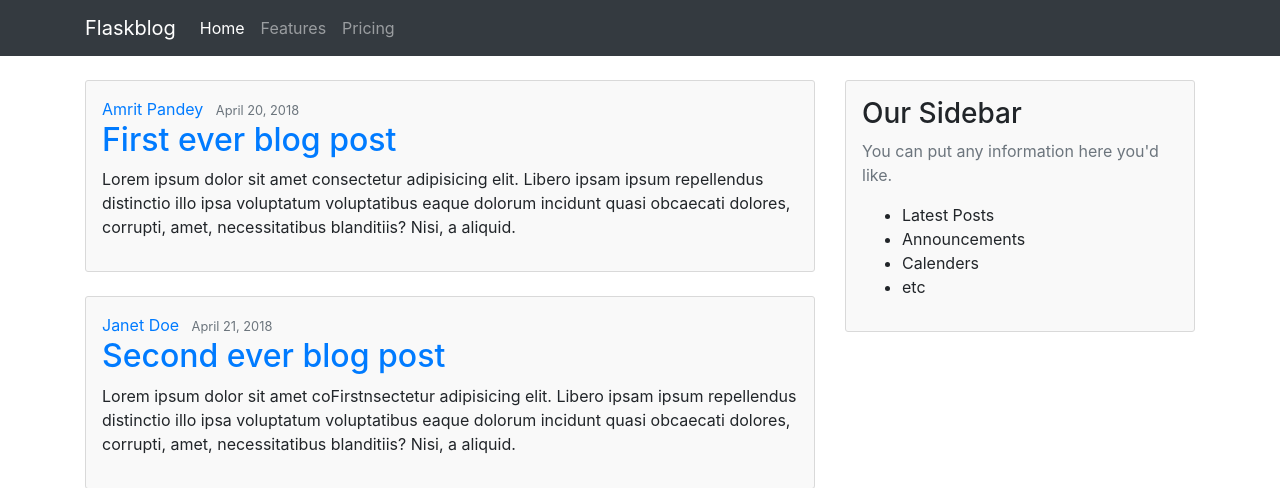
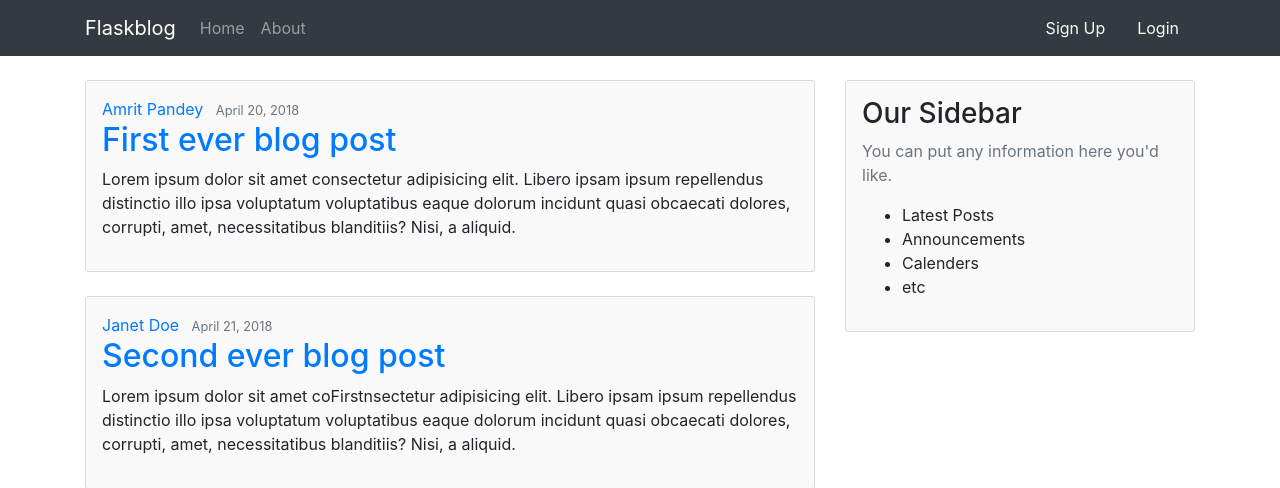
Before and after one commit to amritpandey23/Flask-Blog, a Flask app: page / in a window 1280 px wide. Shown: the top 488 px of the page. Run offline with Flask 2, Linux system fonts and the light colour scheme; some libraries are stand-ins or nearby versions.

Commit message:
layout html update

```diff
--- a/templates/layout.html
+++ b/templates/layout.html
@@ -20,16 +20,17 @@
     <header class="site-header">
         <nav class="navbar navbar-expand-lg navbar-dark bg-dark">
             <div class="container">
-                <a class="navbar-brand" href="#">Flaskblog</a>
+                <a class="navbar-brand" href="{{ url_for('home') }}">Flaskblog</a>
                 <button class="navbar-toggler" type="button" data-toggle="collapse" data-target="#navbarNavAltMarkup" aria-controls="navbarNavAltMarkup" aria-expanded="false" aria-label="Toggle navigation">
                     <span class="navbar-toggler-icon"></span>
                 </button>
                 <div class="collapse navbar-collapse" id="navbarNavAltMarkup">
-                    <div class="navbar-nav">
-                        <a class="nav-item nav-link active" href="#">Home <span class="sr-only">(current)</span></a>
-                        <a class="nav-item nav-link" href="#">Features</a>
-                        <a class="nav-item nav-link" href="#">Pricing</a>
+                    <div class="navbar-nav mr-auto">
+                        <a class="nav-item nav-link" href="{{ url_for('home') }}">Home</a>
+                        <a class="nav-item nav-link" href="{{ url_for('about') }}">About</a>
                     </div>
+                    <a class="nav-item nav-link text-light" href="{{ url_for('register') }}">Sign Up</a>
+                    <a class="nav-item nav-link text-light" href="{{ url_for('login') }}">Login</a>
                 </div>
             </div>
         </nav>
@@ -46,11 +47,11 @@
                 <div class="content-section">
                     <h3>Our Sidebar</h3>
                     <p class="text-muted">You can put any information here you'd like.</p>
-                    <ul>
-                        <li>Latest Posts</li>
-                        <li>Announcements</li>
-                        <li>Calenders</li>
-                        <li>etc</li>
+                    <ul class="sidebar-menu">
+                        <li class="sidebar-menu-item">Latest Posts</li>
+                        <li class="sidebar-menu-item">Announcements</li>
+                        <li class="sidebar-menu-item">Calenders</li>
+                        <li class="sidebar-menu-item">etc</li>
                     </ul>
                 </div>
             </div>
```
